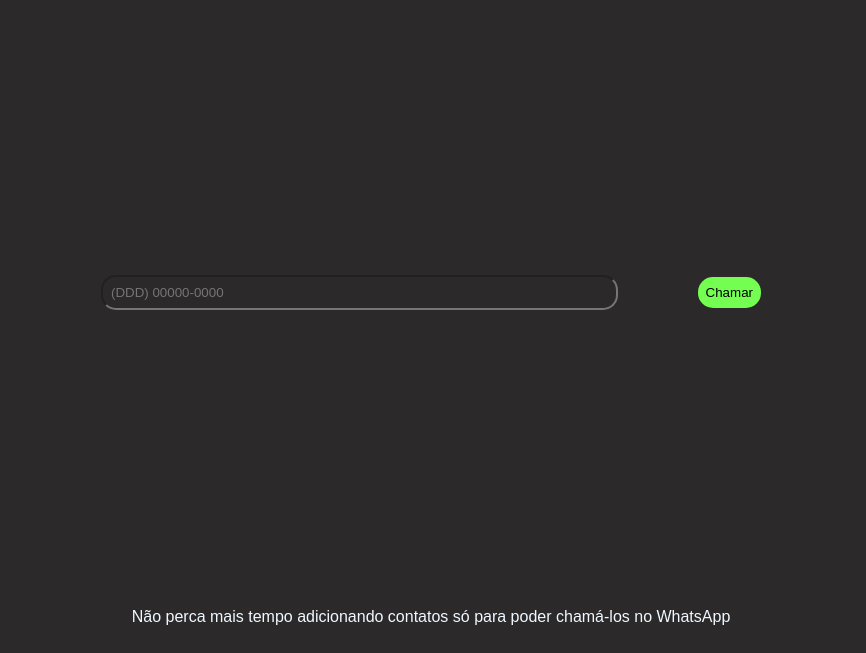
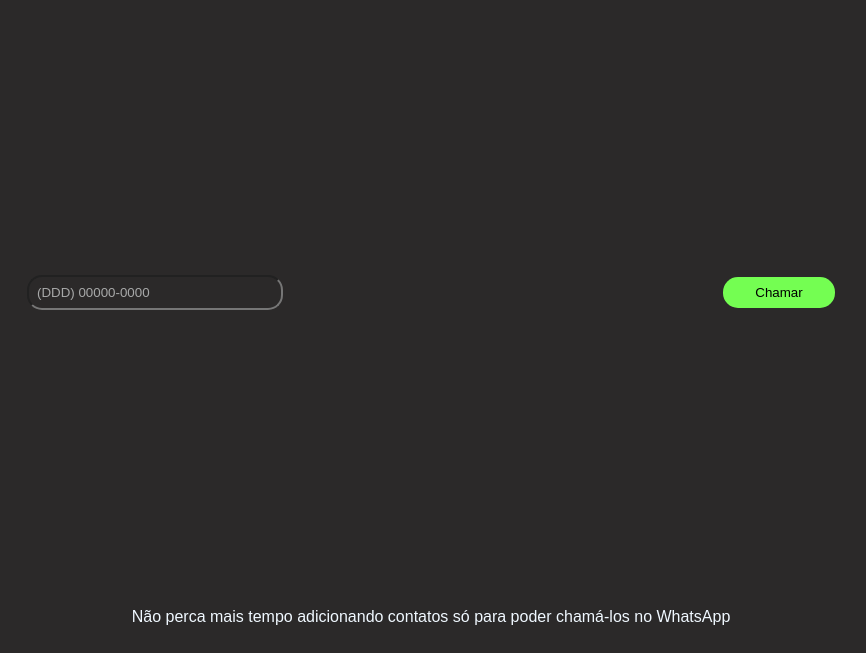
Before and after one commit to iliberato-dev/chamazap, a plain HTML site: page index.html in a window 1280 px wide. Shown: the part 147-800 px from the top of the page, without its empty margins (209-1075 px from the left). Drawn offline with Linux system fonts and the light colour scheme.

Commit message:
Update index.css

```diff
--- a/index.css
+++ b/index.css
@@ -25,7 +25,7 @@ img {
 }
 
 form {
-  width: 60%;
+  width: 100%;
 
   display: flex;
   align-items: center;
@@ -36,16 +36,21 @@ form input {
   background: transparent;
   padding: .5rem;
   border-radius: 15px;
-  width: 70%;
+  width: 16rem;
   color: #fff;
+}
 
+form input::placeholder {
+  color: #a7a8a8;
+}
 
-}
 
 form button {
   padding: .5rem;
   border-radius: 15px;
   background-color: #74FE52;
   border: none;
+  margin-left: 1rem;
+  width: 7rem;
   cursor: pointer;
 }
```
